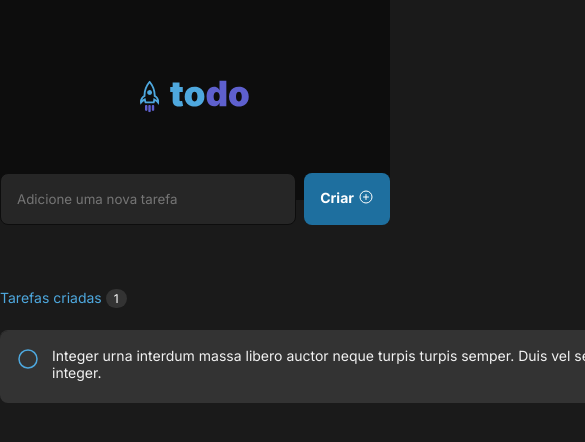
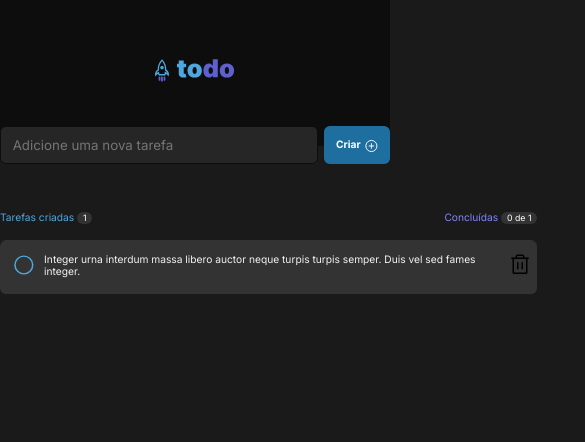
Before and after one commit to gabrielgamboa/todo-list, a React (Vite) app: page / in a window 390 px wide. Shown: the top 442 px of the page, 585 px wide, since content can reach past the window. Built offline with nearby package versions, Linux system fonts and the light colour scheme.

Commit message:
feat: add responsive in app css

```diff
--- a/src/App.module.css
+++ b/src/App.module.css
@@ -33,3 +33,15 @@
     border-top: 0.0625rem solid var(--gray-400);
     border-radius: 0.5rem;
 }
+
+@media(max-width: 768px) {
+    html {
+        font-size: 87.5%;
+    }
+}
+
+@media(max-width: 676px) {
+    html {
+        font-size: 73%;
+    }
+}
```
